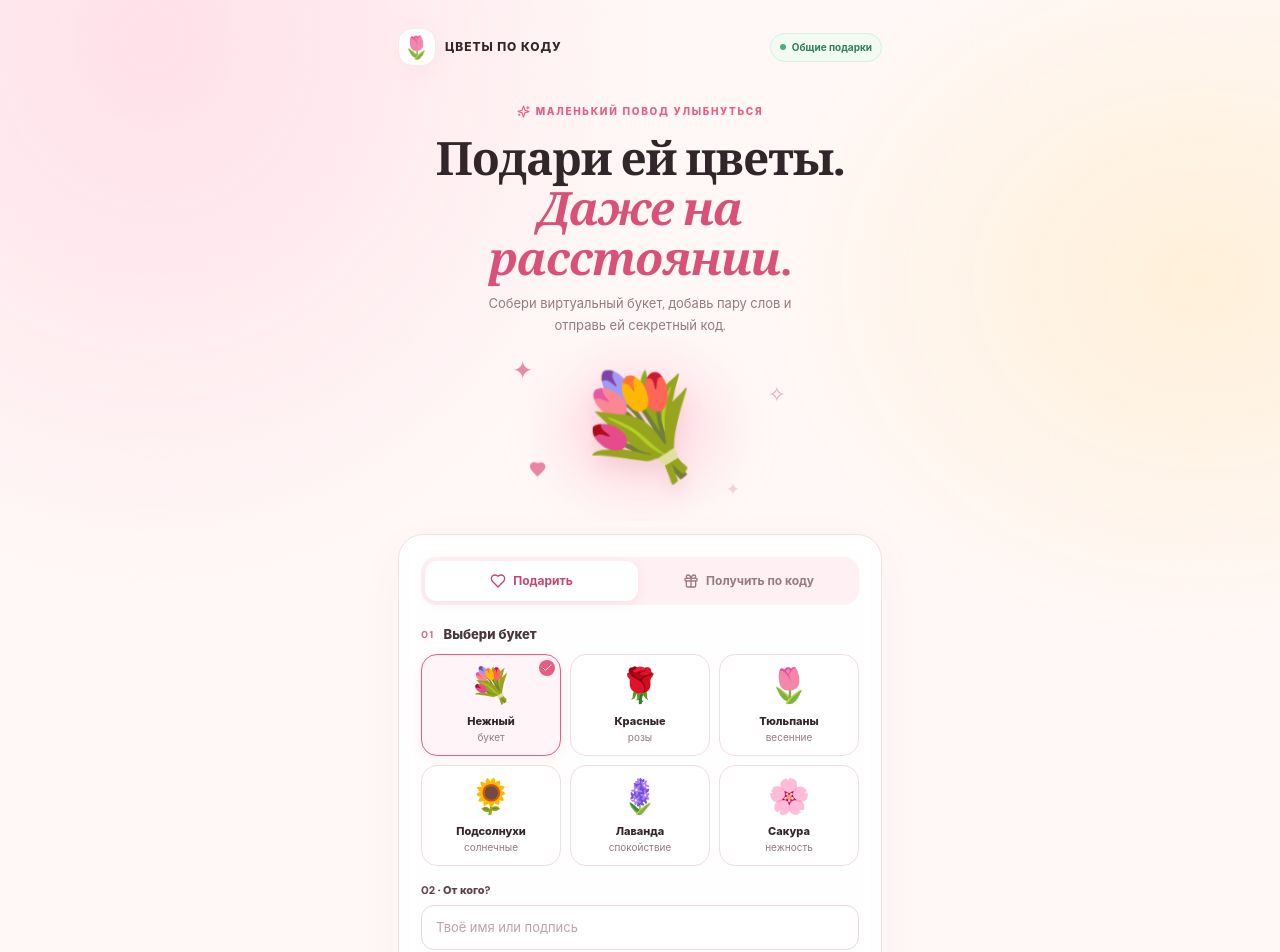
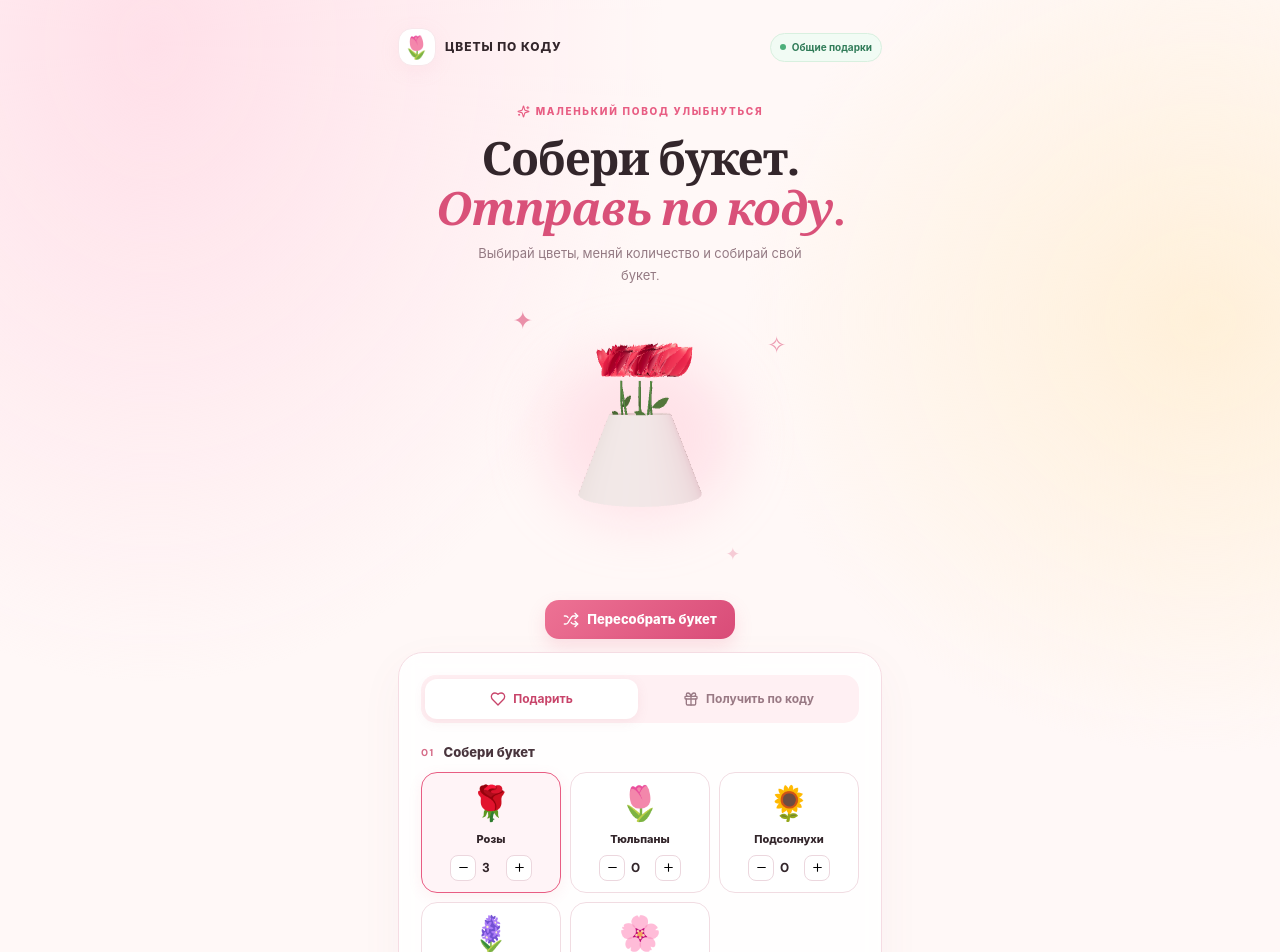
Before and after one commit to artem120203-del/flowers-by-code, a React (Vite) app: page / in a window 1280 px wide. Shown: the top 952 px of the page. Built offline with nearby package versions, Linux system fonts and the light colour scheme; no server answers; a web font is replaced by a local one.

Commit message:
Update main.jsx

```diff
--- a/src/main.jsx
+++ b/src/main.jsx
@@ -1,4 +1,3 @@
-
 import React, { useEffect, useState } from 'react'
 import { createRoot } from 'react-dom/client'
 import { createClient } from '@supabase/supabase-js'
@@ -11,51 +10,42 @@ import {
   ArrowLeft,
   Check,
   Sun,
+  Minus,
+  Plus,
+  Shuffle,
 } from 'lucide-react'
-import Rose3D from './Rose3D.jsx'
+import Flower3D from './Flower3D.jsx'
 import './styles.css'
 
 const FLOWERS = [
   {
-    id: 'bouquet',
-    name: 'Нежный букет',
-    short: 'Нежный',
-    sub: 'букет',
-    emoji: '💐',
-  },
-  {
     id: 'roses',
     name: 'Красные розы',
-    short: 'Красные',
-    sub: 'розы',
+    short: 'Розы',
     emoji: '🌹',
   },
   {
     id: 'tulips',
     name: 'Тюльпаны',
     short: 'Тюльпаны',
-    sub: 'весенние',
     emoji: '🌷',
   },
   {
     id: 'sunflowers',
     name: 'Подсолнухи',
     short: 'Подсолнухи',
-    sub: 'солнечные',
     emoji: '🌻',
   },
   {
     id: 'lavender',
     name: 'Лаванда',
     short: 'Лаванда',
-    sub: 'спокойствие',
     emoji: '🪻',
   },
   {
     id: 'sakura',
     name: 'Сакура',
     short: 'Сакура',
-    sub: 'нежность',
     emoji: '🌸',
   },
 ]
@@ -91,7 +81,14 @@ function makeCode() {
 
 function App() {
   const [tab, setTab] = useState('make')
-  const [flowerId, setFlowerId] = useState('bouquet')
+  const [composition, setComposition] = useState({
+    roses: 3,
+    tulips: 0,
+    sunflowers: 0,
+    lavender: 0,
+    sakura: 0,
+  })
+  const [seed, setSeed] = useState(1)
   const [sender, setSender] = useState('')
   const [message, setMessage] = useState('')
   const [codeInput, setCodeInput] = useState('')
@@ -101,10 +98,28 @@ function App() {
   const [error, setError] = useState('')
   const [copied, setCopied] = useState(false)
 
-  const flower =
-    FLOWERS.find(f => f.id === flowerId) || FLOWERS[0]
+  const isCloud = Boolean(supabase)
 
-  const isCloud = Boolean(supabase)
+  const items = FLOWERS
+    .map(flower => ({
+      type: flower.id,
+      count: composition[flower.id] || 0,
+    }))
+    .filter(item => item.count > 0)
+
+  const totalFlowers = items.reduce(
+    (sum, item) => sum + item.count,
+    0
+  )
+
+  const bouquetName = items.length
+    ? `Букет: ${items
+        .map(item => {
+          const flower = FLOWERS.find(f => f.id === item.type)
+          return `${item.count} × ${flower.name}`
+        })
+        .join(', ')}`
+    : 'Пустой букет'
 
   useEffect(() => {
     if (createdCode) {
@@ -125,8 +140,28 @@ function App() {
     setCopied(false)
   }
 
+  function changeCount(flowerId, delta) {
+    setComposition(prev => {
+      const next = {
+        ...prev,
+        [flowerId]: Math.max(0, Math.min(30, (prev[flowerId] || 0) + delta)),
+      }
+
+      return next
+    })
+  }
+
+  function reshuffle() {
+    setSeed(prev => prev + 1)
+  }
+
   async function createGift(e) {
     e.preventDefault()
+
+    if (totalFlowers === 0) {
+      setError('Добавь хотя бы один цветок в букет.')
+      return
+    }
 
     setBusy(true)
     setError('')
@@ -148,9 +183,9 @@ function App() {
 
         const item = {
           code,
-          flower_id: flower.id,
-          flower_name: flower.name,
-          flower_emoji: flower.emoji,
+          flower_id: 'bouquet',
+          flower_name: bouquetName,
+          flower_emoji: '💐',
           sender: cleanSender,
           message: cleanMessage,
         }
@@ -295,40 +330,46 @@ function App() {
         </div>
 
         <h1>
-          Подари ей цветы.
+          Собери букет.
           <br />
-          <em>Даже на расстоянии.</em>
+          <em>Отправь по коду.</em>
         </h1>
 
         <p>
-          Собери виртуальный букет, добавь пару слов
-          и отправь ей секретный код.
+          Выбирай цветы, меняй количество
+          и собирай свой букет.
         </p>
 
-        <div
-          className={`flower-stage ${flowerId === 'roses' ? 'rose-stage' : ''}`}
-          aria-label={`Букет: ${flower.name}`}
-        >
+        <div className="flower-stage rose-stage">
           <div className="halo" />
 
-          {flowerId === 'roses' ? (
+          {totalFlowers === 0 ? (
+            <div className="hero-flower">💐</div>
+          ) : (
             <div className="rose-3d-stage">
-              <Rose3D />
-            </div>
-          ) : (
-            <div className="hero-flower" key={flower.emoji}>
-              {flower.emoji}
+              <Flower3D items={items} seed={seed} />
             </div>
           )}
 
           <span className="spark spark-one">✦</span>
           <span className="spark spark-two">✧</span>
           <span className="spark spark-three">✦</span>
+        </div>
 
-          <span className="floating-heart">
-            <Heart size={17} fill="currentColor" />
-          </span>
-        </div>
+        <button
+          type="button"
+          className="primary"
+          style={{
+            width: 'auto',
+            margin: '14px auto 0',
+            padding: '11px 18px',
+          }}
+          onClick={reshuffle}
+          disabled={totalFlowers === 0}
+        >
+          <Shuffle size={16} />
+          Пересобрать букет
+        </button>
       </section>
 
       <section className="panel">
@@ -355,30 +396,92 @@ function App() {
         {tab === 'make' ? (
           <form onSubmit={createGift}>
             <label className="section-label">
-              01 <span>Выбери букет</span>
+              01 <span>Собери букет</span>
             </label>
 
             <div className="flower-grid">
-              {FLOWERS.map(f => (
-                <button
-                  type="button"
-                  key={f.id}
-                  className={`flower-option ${flowerId === f.id ? 'selected' : ''}`}
-                  onClick={() => setFlowerId(f.id)}
-                  aria-pressed={flowerId === f.id}
-                >
-                  <span className="flower-emoji">{f.emoji}</span>
-                  <strong>{f.short}</strong>
-                  <small>{f.sub}</small>
+              {FLOWERS.map(flower => {
+                const count = composition[flower.id] || 0
 
-                  {flowerId === f.id && (
-                    <span className="check-mark">
-                      <Check size={12} />
-                    </span>
-                  )}
-                </button>
-              ))}
+                return (
+                  <div
+                    key={flower.id}
+                    className={`flower-option ${count > 0 ? 'selected' : ''}`}
+                  >
+                    <span className="flower-emoji">{flower.emoji}</span>
+                    <strong>{flower.short}</strong>
+
+                    <div
+                      style={{
+                        display: 'flex',
+                        alignItems: 'center',
+                        gap: '6px',
+                        marginTop: '6px',
+                      }}
+                    >
+                      <button
+                        type="button"
+                        onClick={() => changeCount(flower.id, -1)}
+                        style={{
+                          width: '26px',
+                          height: '26px',
+                          borderRadius: '8px',
+                          border: '1px solid #ecd7de',
+                          background: '#fff',
+                          display: 'grid',
+                          placeItems: 'center',
+                          cursor: 'pointer',
+                        }}
+                        aria-label={`Убрать ${flower.name}`}
+                      >
+                        <Minus size={13} />
+                      </button>
+
+                      <span
+                        style={{
+                          minWidth: '18px',
+                          fontSize: '13px',
+                          fontWeight: '800',
+                        }}
+                      >
+                        {count}
+                      </span>
+
+                      <button
+                        type="button"
+                        onClick={() => changeCount(flower.id, 1)}
+                        style={{
+                          width: '26px',
+                          height: '26px',
+                          borderRadius: '8px',
+                          border: '1px solid #ecd7de',
+                          background: '#fff',
+                          display: 'grid',
+                          placeItems: 'center',
+                          cursor: 'pointer',
+                        }}
+                        aria-label={`Добавить ${flower.name}`}
+                      >
+                        <Plus size={13} />
+                      </button>
+                    </div>
+                  </div>
+                )
+              })}
             </div>
+
+            <p
+              style={{
+                marginTop: '12px',
+                fontSize: '12px',
+                color: '#947a83',
+                textAlign: 'center',
+              }}
+            >
+              {totalFlowers === 0
+                ? 'Добавь хотя бы один цветок.'
+                : `В букете: ${totalFlowers} шт.`}
+            </p>
 
             <label className="field-label" htmlFor="sender">
               02 · От кого?
@@ -471,7 +574,7 @@ function App() {
               ) : (
                 <>
                   Открыть подарок
-                  <Gift size={17} />
+                  <Gift size={16} />
                 </>
               )}
             </button>
@@ -479,7 +582,7 @@ function App() {
             <p className="helper">
               {isCloud
                 ? 'Код можно открыть на любом устройстве.'
-                : 'Демо-режим: код работает только в этом браузере. Подключи Supabase, чтобы делиться подарками между устройствами.'}
+                : 'Демо-режим: код работает только в этом браузере.'}
             </p>
 
             {gift && (
@@ -513,7 +616,7 @@ function App() {
             </div>
 
             <div className="eyebrow">ПОДАРОК СОЗДАН</div>
-            <div className="created-flower">{flower.emoji}</div>
+            <div className="created-flower">💐</div>
             <h2>Теперь отправь ей код</h2>
 
             <p className="helper">
```
